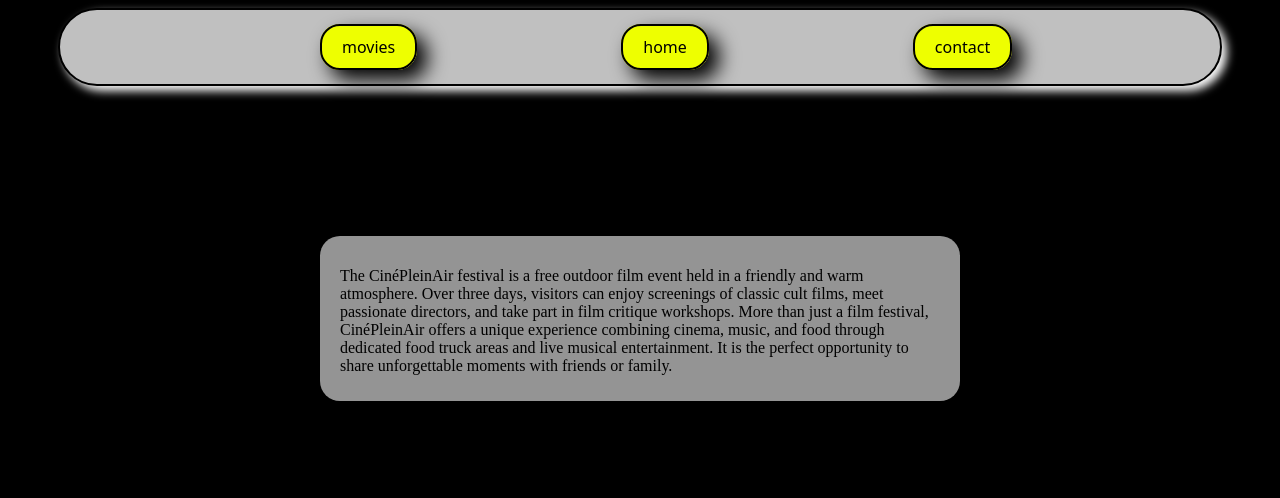
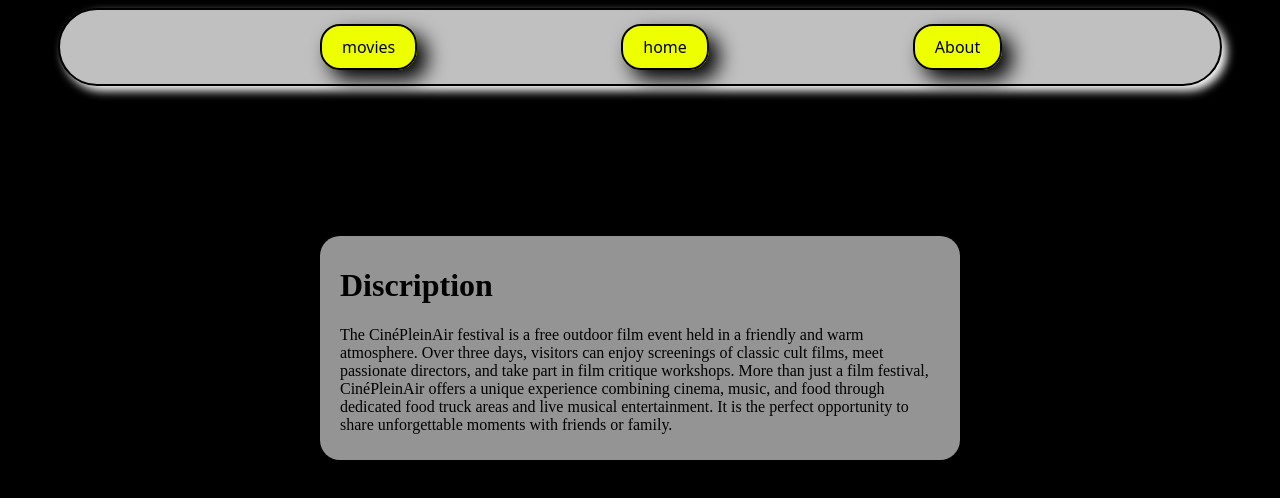
Before and after one commit to penny0102/Festival-de-Cin-ma, a plain HTML site: page index.html in a window 1280 px wide. Drawn offline with Linux system fonts and the light colour scheme; a web font is replaced by a local one.

Commit message:
add Discription in html code

```diff
--- a/index.html
+++ b/index.html
@@ -25,14 +25,15 @@
       <ul>
         <a href="#" class="link">movies</a>
         <a href="#" class="link">home</a>
-        <a href="#" class="link">contact</a>
+        <a href="#about" class="link">About</a>
       </ul>
     </div>
     <section id="movies-list" class="container">
+
     </section>
 
-      <div class="defind">
-        <h1></h1>
+      <div id="about" class="defind">
+        <h1>Discription</h1>
         <p>
           The CinéPleinAir festival is a free outdoor film event held in a friendly and warm atmosphere. Over three days, visitors can enjoy screenings of classic cult films, meet passionate directors, and take part in film critique workshops.
 
```
